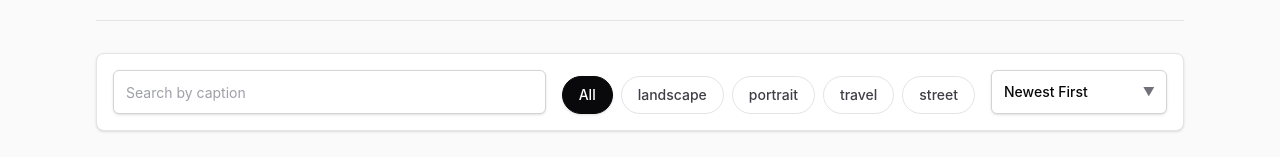
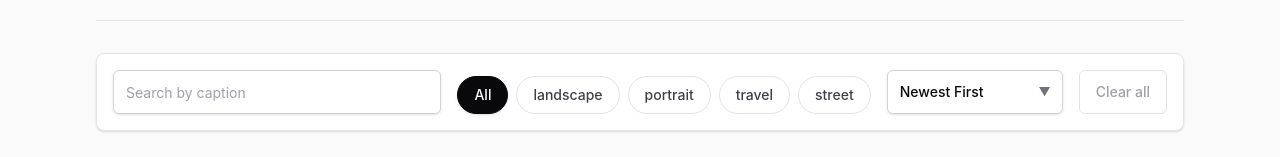
Before and after one commit to QuanDev2/folio, a React (Vite) app: page / in a window 1280 px wide. Shown: the part 140-297 px from the top of the page. Built offline with nearby package versions, Linux system fonts and the light colour scheme.

Commit message:
add clear all btn

```diff
--- a/src/components/SortDropdown.tsx
+++ b/src/components/SortDropdown.tsx
@@ -19,8 +19,8 @@ export default function SortDropdown({
             onSortOrderChange(e.target.value)
           }}
         >
-          <option value='desc'>Newest First</option>
-          <option value='asc'>Oldest First</option>
+          <option value='newest'>Newest First</option>
+          <option value='oldest'>Oldest First</option>
         </select>
         <span className='pointer-events-none absolute right-3 top-1/2 -translate-y-1/2 text-xs text-zinc-500'>
           ▼
--- a/src/components/photos/PhotoGrid.tsx
+++ b/src/components/photos/PhotoGrid.tsx
@@ -16,7 +16,16 @@ export default function PhotoGrid() {
   // States
   const [selectedTag, setSelectedTag] = useState('All')
   const [searchQuery, setSearchQuery] = useState('')
-  const [sortOrder, setSortOrder] = useState('desc')
+  const [sortOrder, setSortOrder] = useState('newest')
+
+  const hasActiveFilters =
+    selectedTag !== 'All' || searchQuery !== '' || sortOrder !== 'newest'
+
+  function handleClearAll() {
+    setSelectedTag('All')
+    setSearchQuery('')
+    setSortOrder('newest')
+  }
 
   const filteredPhotos = photos.filter((photo) => {
     const matchesTag =
@@ -32,7 +41,7 @@ export default function PhotoGrid() {
     const dateA = new Date(a.metaData?.dateTaken ?? '').getTime()
     const dateB = new Date(b.metaData?.dateTaken ?? '').getTime()
 
-    if (sortOrder === 'desc') {
+    if (sortOrder === 'newest') {
       return dateB - dateA
     }
 
@@ -58,6 +67,14 @@ export default function PhotoGrid() {
           sortOrder={sortOrder}
           onSortOrderChange={setSortOrder}
         ></SortDropdown>
+        <button
+          type='button'
+          disabled={!hasActiveFilters}
+          onClick={handleClearAll}
+          className='h-11 rounded-md border border-zinc-300 px-4 text-sm font-medium text-zinc-700 shadow-sm transition hover:border-teal-600 hover:text-teal-700 disabled:cursor-not-allowed disabled:border-zinc-200 disabled:text-zinc-400 disabled:shadow-none md:w-auto'
+        >
+          Clear all
+        </button>
       </div>
 
       <div className='flex items-center justify-between gap-4'>
```
